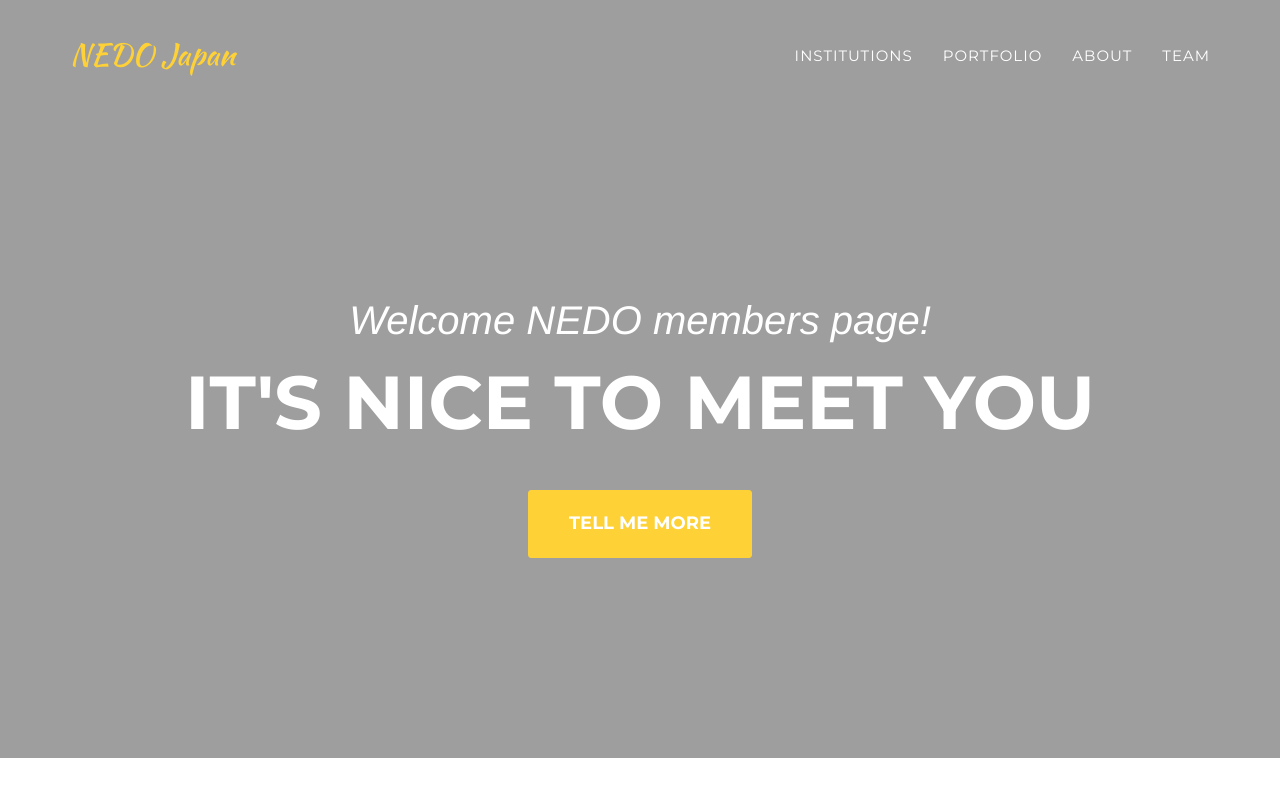
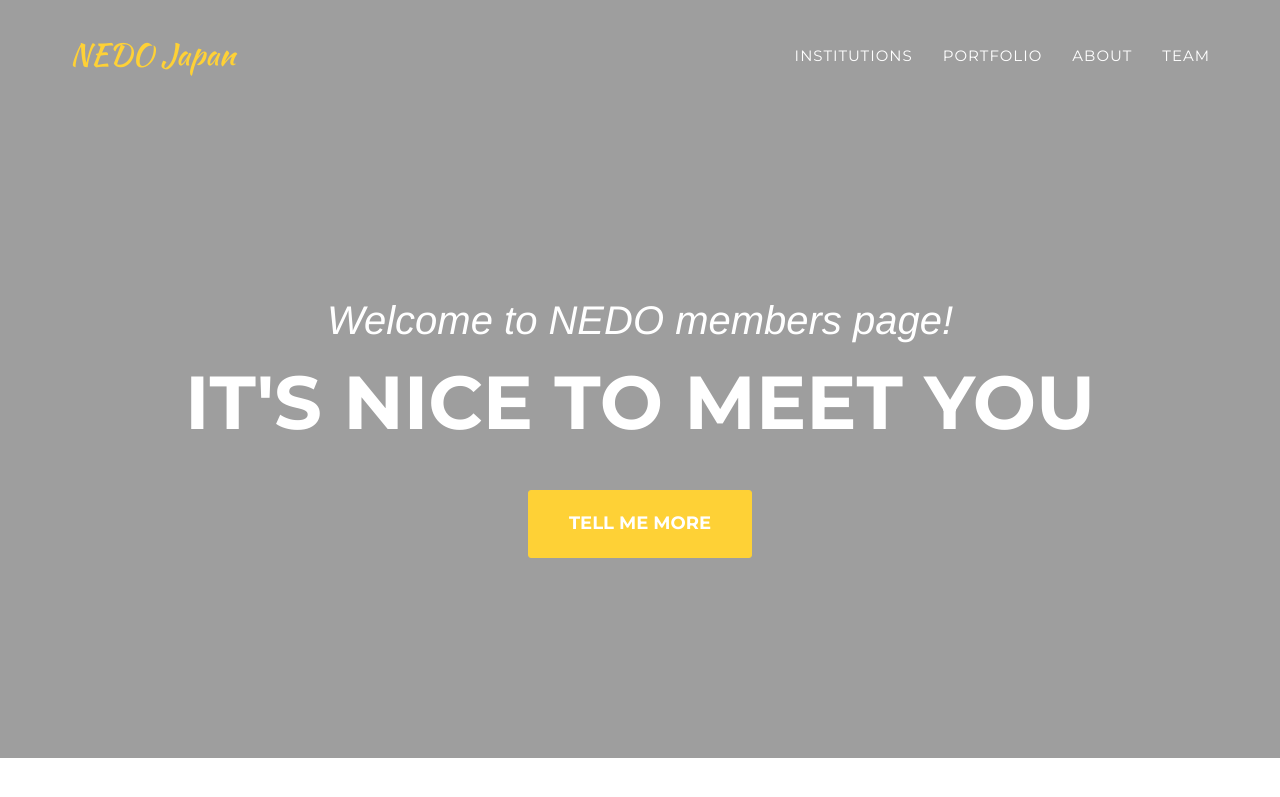
Before and after one commit to nedojp/nedojp.github.io, a Jekyll site: the page built from index.html, in a window 1280 px wide and 900 px high. Shown: the top 797 px of the window. Built offline with Jekyll 4.4.1, drawn with Linux system fonts in a browser that asks for light colours; some web fonts are replaced.

Commit message:
resize image, header

```diff
--- a/_includes/header.html
+++ b/_includes/header.html
@@ -44,7 +44,7 @@
     <header>
         <div class="container">
             <div class="intro-text">
-                <div class="intro-lead-in">Welcome NEDO members page!</div>
+                <div class="intro-lead-in">Welcome to NEDO members page!</div>
                 <div class="intro-heading">It's Nice To Meet You</div>
                 <a href="#services" class="page-scroll btn btn-xl">Tell Me More</a>
             </div>
```
